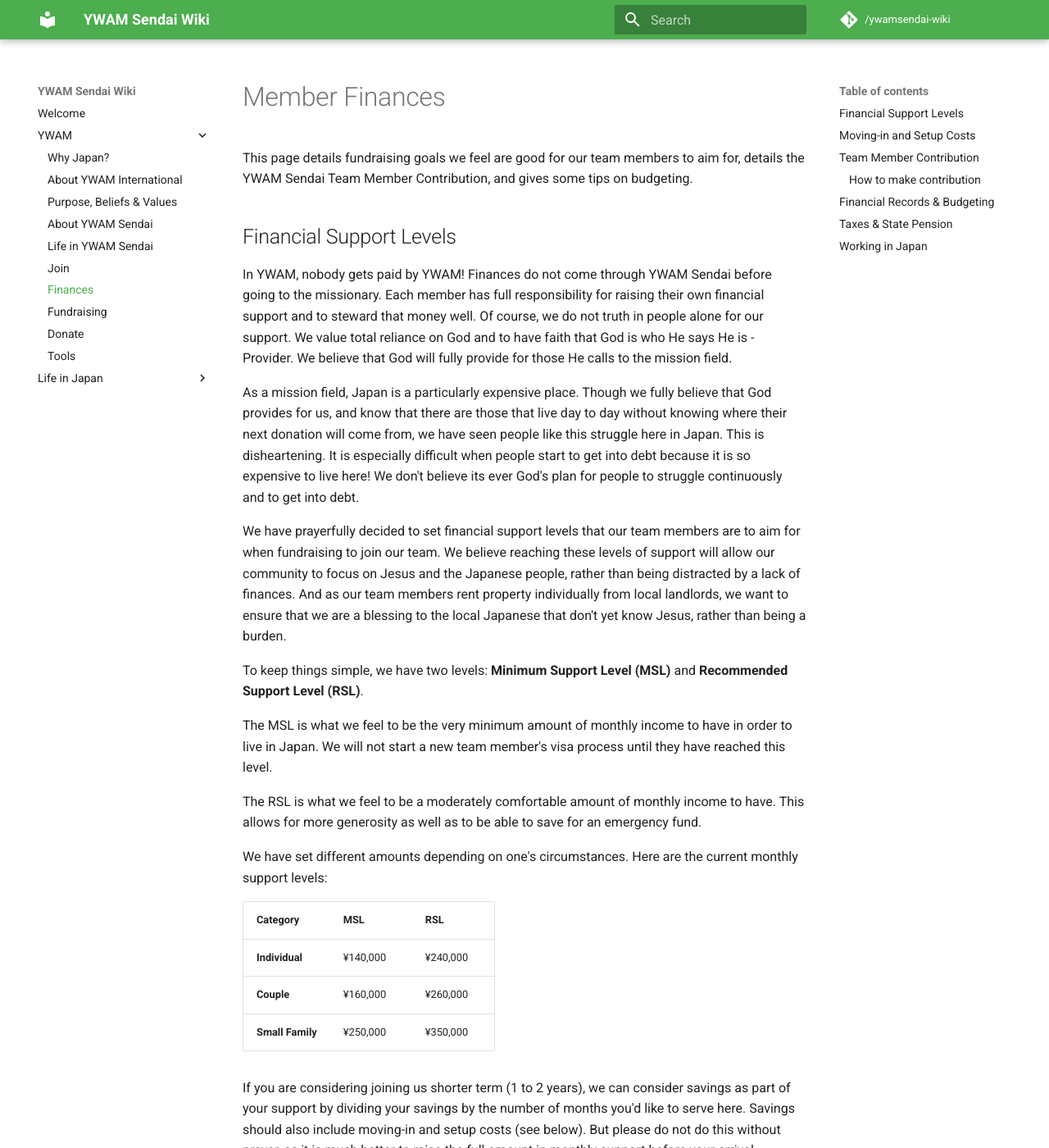
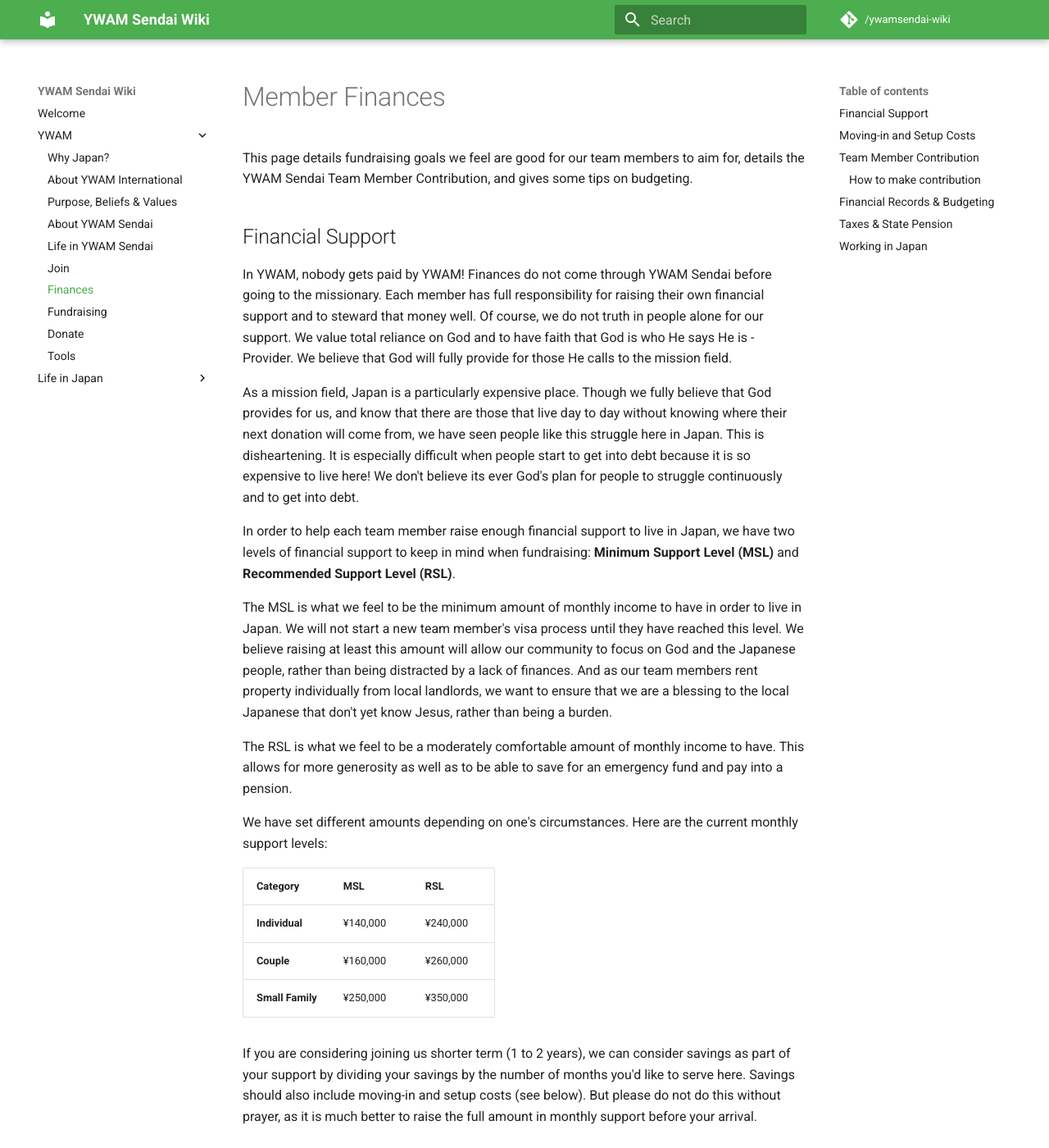
Before and after one commit to ywamsendai/ywamsendai-wiki, an MkDocs documentation site: the page built from docs/ywam/finances.md, in a window 1280 px wide and 1400 px high. Shown: the whole window at 82% size. Built offline with MkDocs 1.6.1 and Material for MkDocs 9.7.7, drawn with Linux system fonts in a browser that asks for light colours; comment, search, counter and statistics services are not loaded; some of the changed text lies outside the part shown.

Commit message:
Clarified wording and changed member contribution
Changed member contribution from 5% to 6,000 yen per person. This is to simplify it as well as make it easier to budget as a base

```diff
--- a/docs/ywam/finances.md
+++ b/docs/ywam/finances.md
@@ -2,19 +2,17 @@
 
 This page details fundraising goals we feel are good for our team members to aim for, details the YWAM Sendai Team Member Contribution, and gives some tips on budgeting.
 
-## Financial Support Levels
+## Financial Support
 
 In YWAM, nobody gets paid by YWAM! Finances do not come through YWAM Sendai before going to the missionary. Each member has full responsibility for raising their own financial support and to steward that money well. Of course, we do not truth in people alone for our support. We value total reliance on God and to have faith that God is who He says He is - Provider. We believe that God will fully provide for those He calls to the mission field.
 
 As a mission field, Japan is a particularly expensive place. Though we fully believe that God provides for us, and know that there are those that live day to day without knowing where their next donation will come from, we have seen people like this struggle here in Japan. This is disheartening. It is especially difficult when people start to get into debt because it is so expensive to live here! We don't believe its ever God's plan for people to struggle continuously and to get into debt.
 
-We have prayerfully decided to set financial support levels that our team members are to aim for when fundraising to join our team. We believe reaching these levels of support will allow our community to focus on Jesus and the Japanese people, rather than being distracted by a lack of finances. And as our team members rent property individually from local landlords, we want to ensure that we are a blessing to the local Japanese that don't yet know Jesus, rather than being a burden.
+In order to help each team member raise enough financial support to live in Japan, we have two levels of financial support to keep in mind when fundraising: **Minimum Support Level (MSL)** and **Recommended Support Level (RSL)**.
 
-To keep things simple, we have two levels: **Minimum Support Level (MSL)** and **Recommended Support Level (RSL)**.
+The MSL is what we feel to be the minimum amount of monthly income to have in order to live in Japan. We will not start a new team member's visa process until they have reached this level. We believe raising at least this amount will allow our community to focus on God and the Japanese people, rather than being distracted by a lack of finances. And as our team members rent property individually from local landlords, we want to ensure that we are a blessing to the local Japanese that don't yet know Jesus, rather than being a burden.
 
-The MSL is what we feel to be the very minimum amount of monthly income to have in order to live in Japan. We will not start a new team member's visa process until they have reached this level.
-
-The RSL is what we feel to be a moderately comfortable amount of monthly income to have. This allows for more generosity as well as to be able to save for an emergency fund.
+The RSL is what we feel to be a moderately comfortable amount of monthly income to have. This allows for more generosity as well as to be able to save for an emergency fund and pay into a pension.
 
 We have set different amounts depending on one's circumstances. Here are the current monthly support levels:
 
@@ -46,17 +44,9 @@
 
 ## Team Member Contribution
 
-As each team member is financially supported in order to live in Japan, team members' needs are met. Though this is the case, YWAM Sendai has expenses as a community that are not met because YWAM Sendai does not have its own regular income. In order to meet these needs, we ask that each team member donate a monthly Team Member Contribution. As a guideline, we suggest that this be around **5% of monthly income**.
+As each team member is financially supported in order to live in Japan, team members' needs are met. Though this is the case, YWAM Sendai has expenses as a community that are not met because YWAM Sendai does not have its own regular income. In order to meet these needs, we ask that each team member donate a monthly Team Member Contribution. As a guideline, we suggest that this be around **¥6,000 per person**.
 
-You can work out 5% of something by doing [income] x 0.05. For example:
-
-Category | Income | 5% Member Contribution
---------- | --------- | ---------
-**Individual** | ¥150,000 | ¥7,500
-**Couple** | ¥250,000 | ¥12,500
-**Family** | ¥350,000 | ¥17,500
-
-We understand the actual amount will fluctuate month-to-month depending on one's financial support: some months will be higher or lower than others. We ask that this will be done prayerfully with a heart of thanks for what God has provided for us as individuals. And we encourage generosity! We do not see this as an "administration fee" or "staff fee" like a mission organisation would have (remember: we are a movement), but as a way we can together give to further God's kingdom in Sendai through our own community.
+We ask that this will be done prayerfully with a heart of thanks for what God has provided for us as individuals. This is a way we can together give to further God's kingdom in Sendai through our own community.
 
 The following are ways in which this money is used:
 
```
